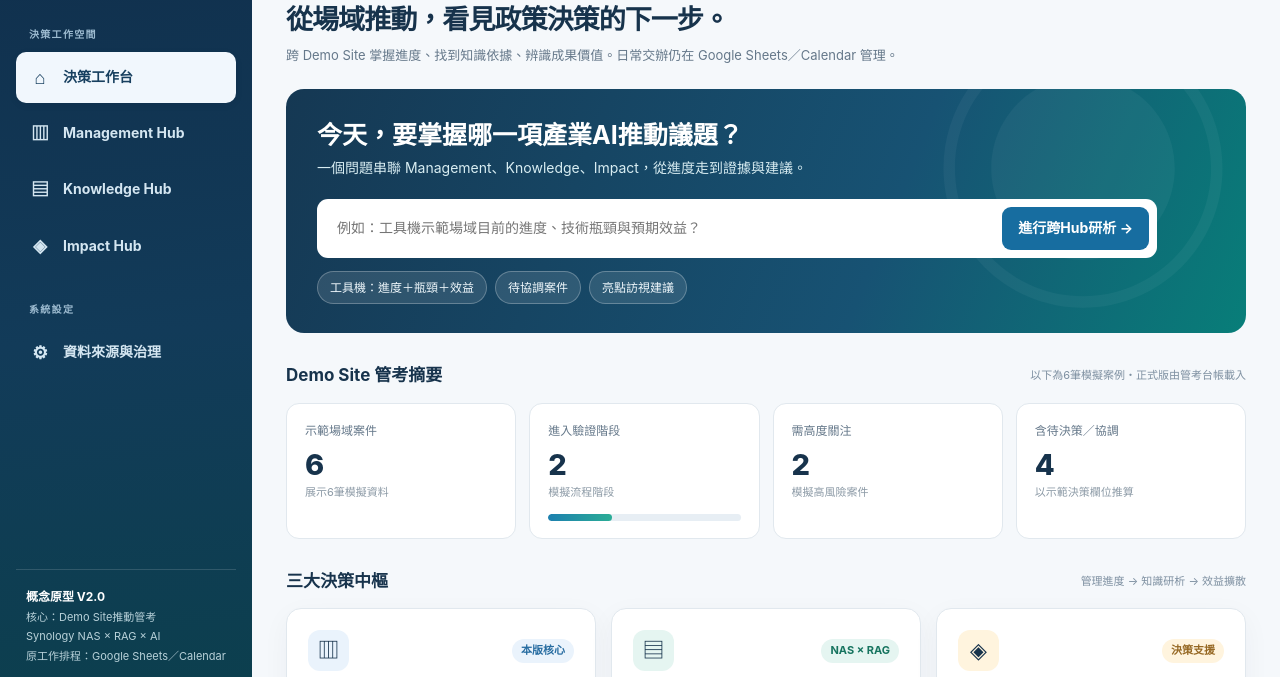
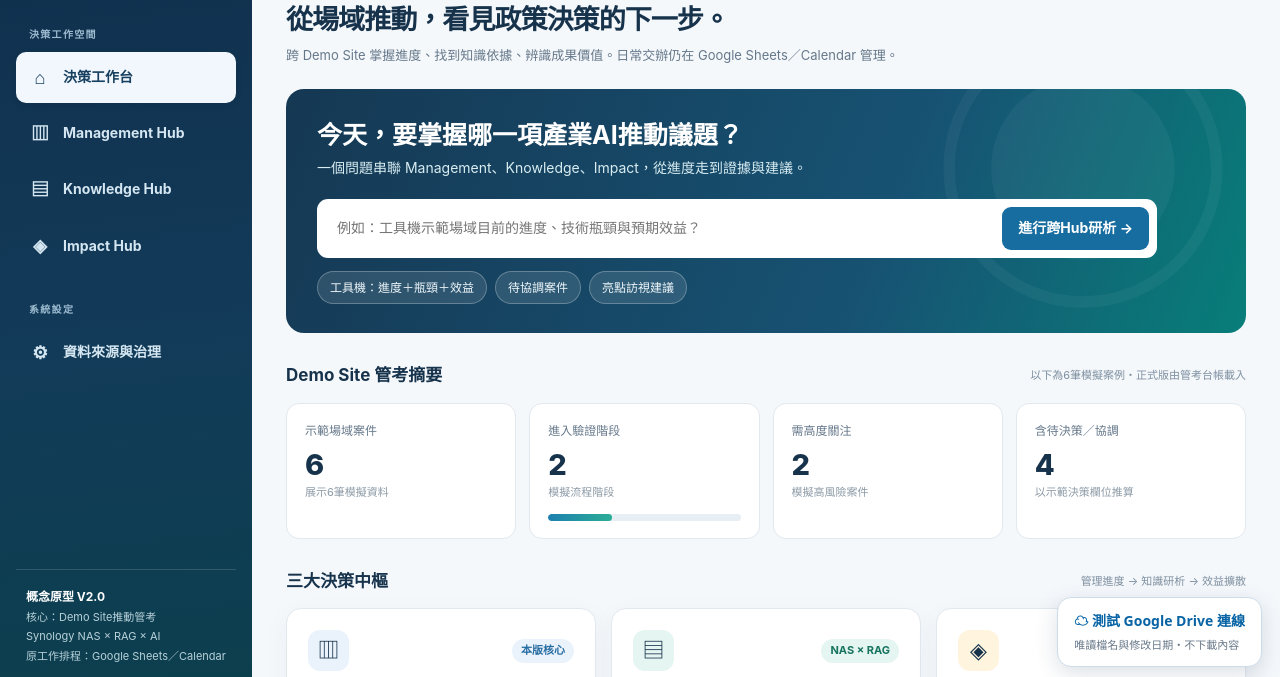
Before and after one commit to RichKyle168/doit-tech-atlas-GPT, a plain HTML site: page ai-staff-brain-poc/index.html in a window 1280 px wide. Shown: the part 115-792 px from the top of the page. Drawn offline with Linux system fonts and the light colour scheme.

Commit message:
Expose Drive read-only connectivity test in demo website

```diff
--- a/ai-staff-brain-poc/index.html
+++ b/ai-staff-brain-poc/index.html
@@ -106,5 +106,5 @@
 $('copyDraft').addEventListener('click',async()=>{try{await navigator.clipboard.writeText($('draftText').value);$('copyFeedback').textContent='已複製草稿';}catch(err){$('draftText').select();$('copyFeedback').textContent='請按 Ctrl+C 複製選取文字';}});
 init();
 </script>
-</body>
+<div style="position:fixed;right:18px;bottom:18px;z-index:9999;background:#fff;border:1px solid #ccdce8;border-radius:14px;padding:12px 16px;box-shadow:0 6px 22px #1a3a5a28;font-family:system-ui,sans-serif;font-size:14px"><a href="/drive-test" style="color:#0864a5;font-weight:700;text-decoration:none">☁ 測試 Google Drive 連線</a><div style="font-size:11px;color:#687889;margin-top:4px">唯讀檔名與修改日期・不下載內容</div></div></body>
 </html>
```
